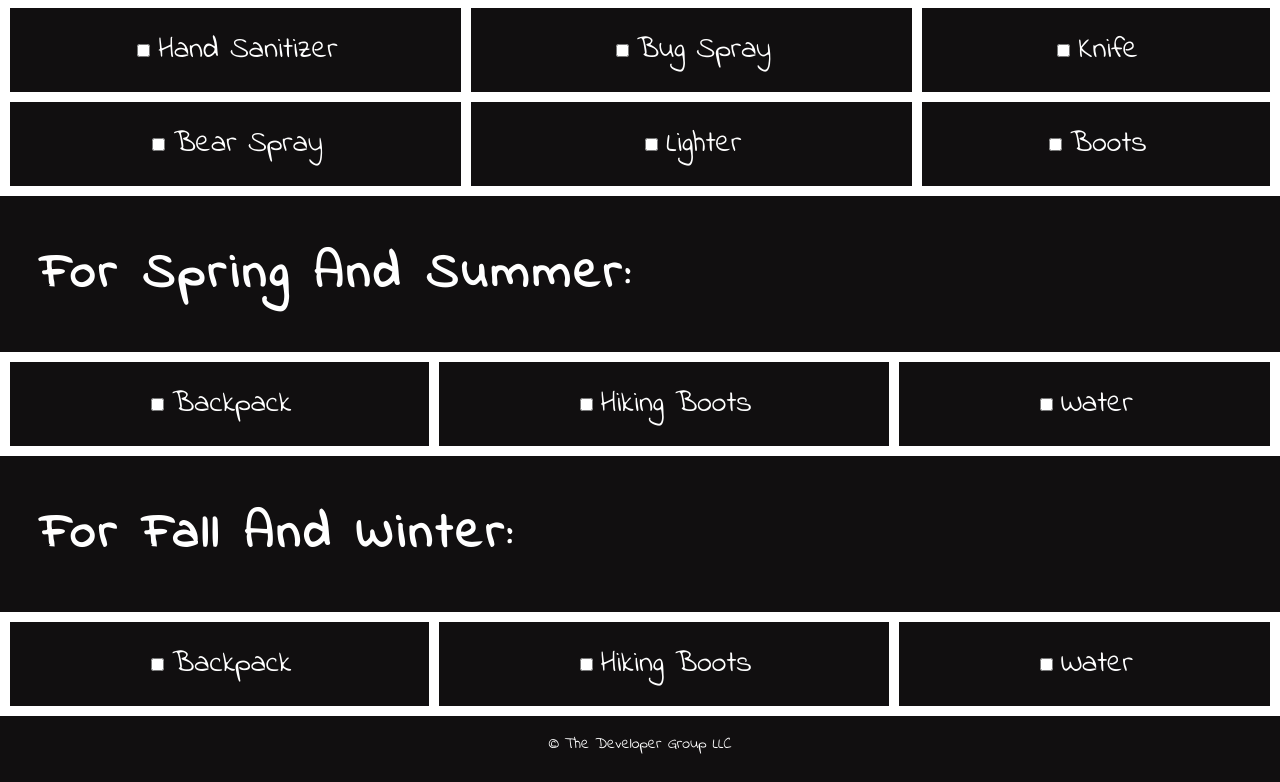
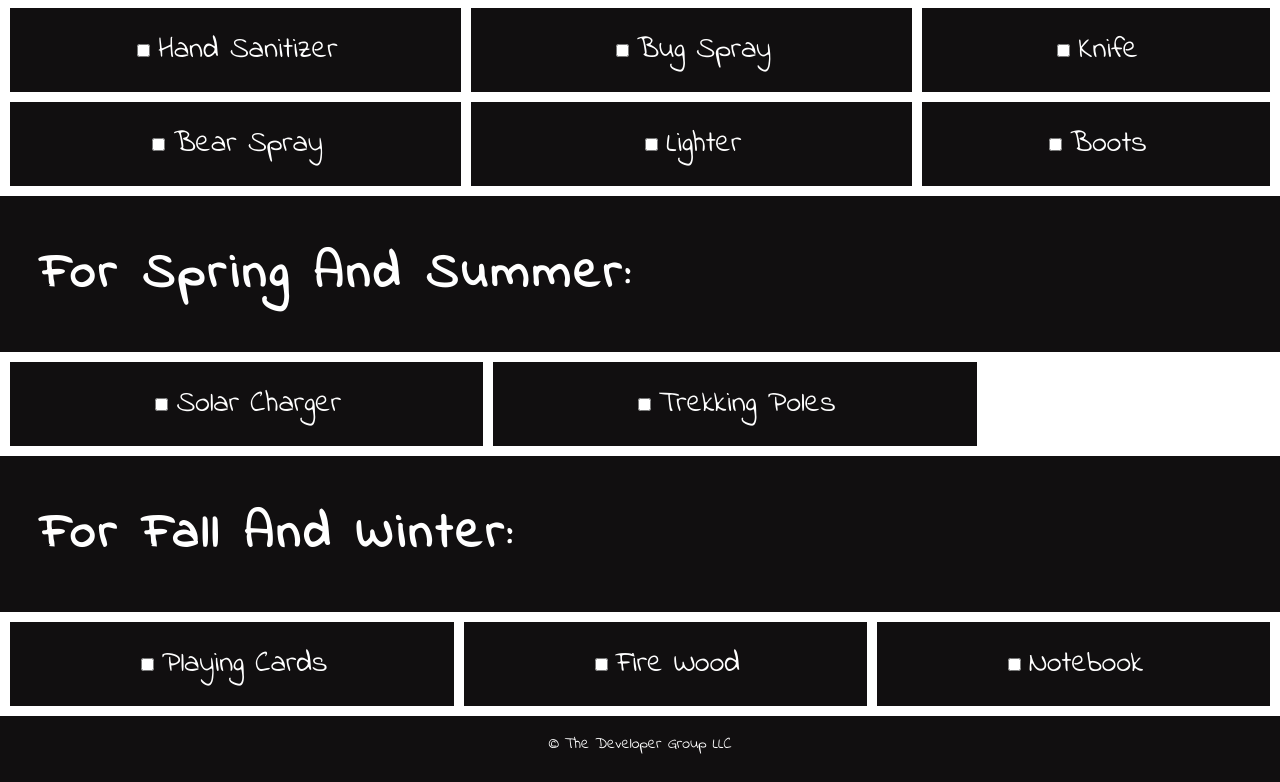
Before and after one commit to burnsgirl/inspiration, a React (Create React App) app: page /mountains in a window 1280 px wide. Shown: the part 1279-2061 px from the top of the page. Built offline with nearby package versions, Linux system fonts and the light colour scheme.

Commit message:
added list items to mountains

```diff
--- a/src/Pages/Lists/Mountains/mountains.js
+++ b/src/Pages/Lists/Mountains/mountains.js
@@ -91,17 +91,14 @@ function Mountains() {
 
                 <section  className="spring grid-container">
                     <div>
-                        <input type="checkbox" name="backpack" value="Backpack" />
-                        <label for="backpack" className="inputs">Backpack</label>
+                        <input type="checkbox" name="SolarCharger" value="SolarCharger" />
+                        <label for="SolarCharger" className="inputs">Solar Charger</label>
                     </div>
                     <div>
-                        <input type="checkbox"  name="boots" value="Boots" />
-                        <label for="boots" className="inputs">Hiking Boots</label>
+                        <input type="checkbox"  name="poles" value="poles" />
+                        <label for="poles" className="inputs">Trekking Poles</label>
                     </div>
-                    <div>
-                        <input type="checkbox" name="water" value="Water" />
-                        <label for="water" className="inputs">Water</label>
-                    </div>
+
                 </section>
 
                 <section className="listBody tips" id="fall">
@@ -110,16 +107,16 @@ function Mountains() {
 
                 <section className="fall grid-container">
                     <div>
-                        <input type="checkbox" name="backpack" value="Backpack" />
-                        <label for="backpack" className="inputs">Backpack</label>
+                        <input type="checkbox" name="PlayingCards" value="PlayingCards" />
+                        <label for="PlayingCards" className="inputs">Playing Cards</label>
                     </div>
                     <div>
-                        <input type="checkbox"  name="boots" value="Boots" />
-                        <label for="boots" className="inputs">Hiking Boots</label>
+                        <input type="checkbox"  name="FireWood" value="FireWood" />
+                        <label for="FireWood" className="inputs">Fire Wood</label>
                     </div>
                     <div>
-                        <input type="checkbox" name="water" value="Water" />
-                        <label for="water" className="inputs">Water</label>
+                        <input type="checkbox" name="Notebook" value="Notebook" />
+                        <label for="Notebook" className="inputs">Notebook</label>
                     </div>
                 </section>
 
```
